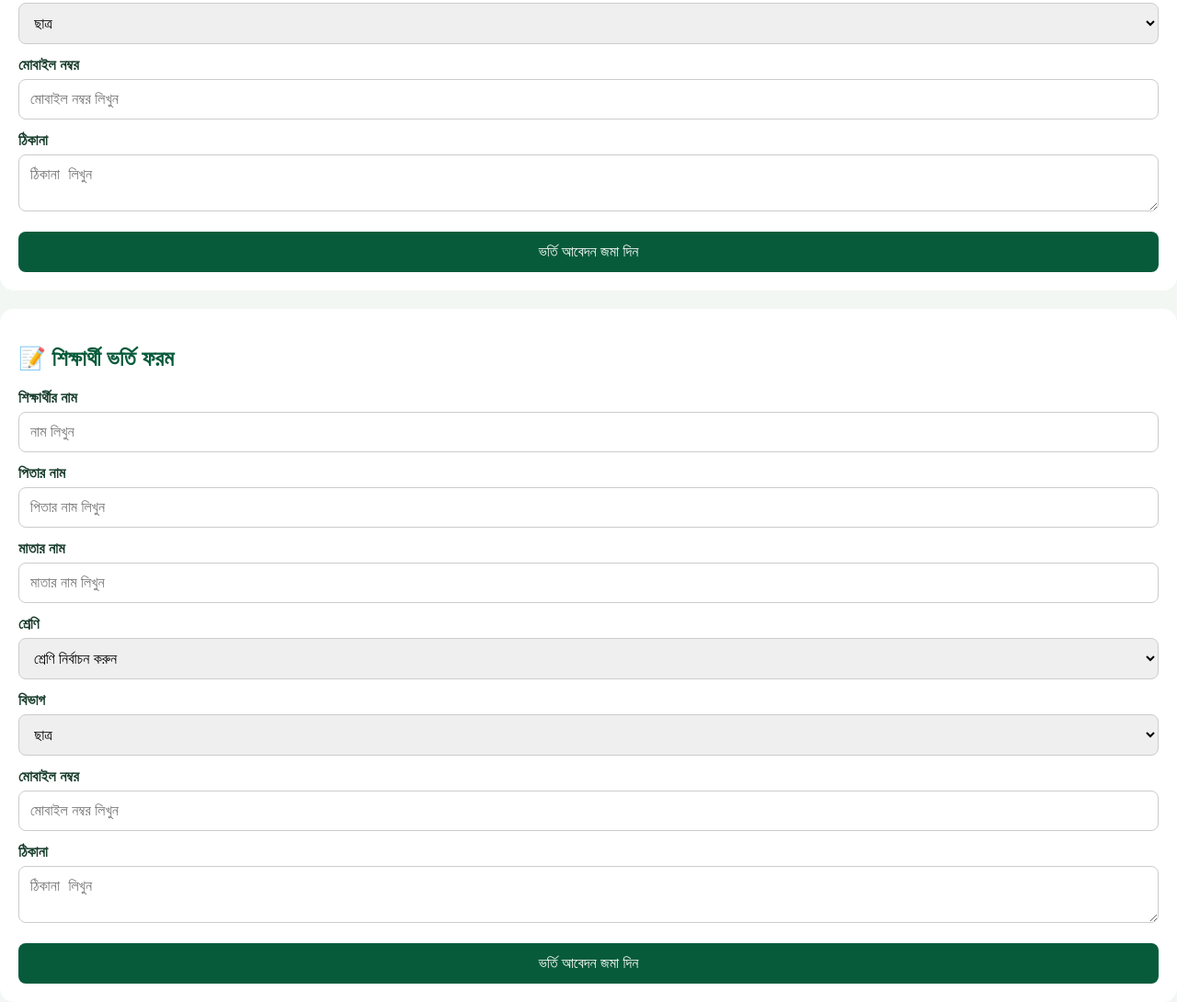
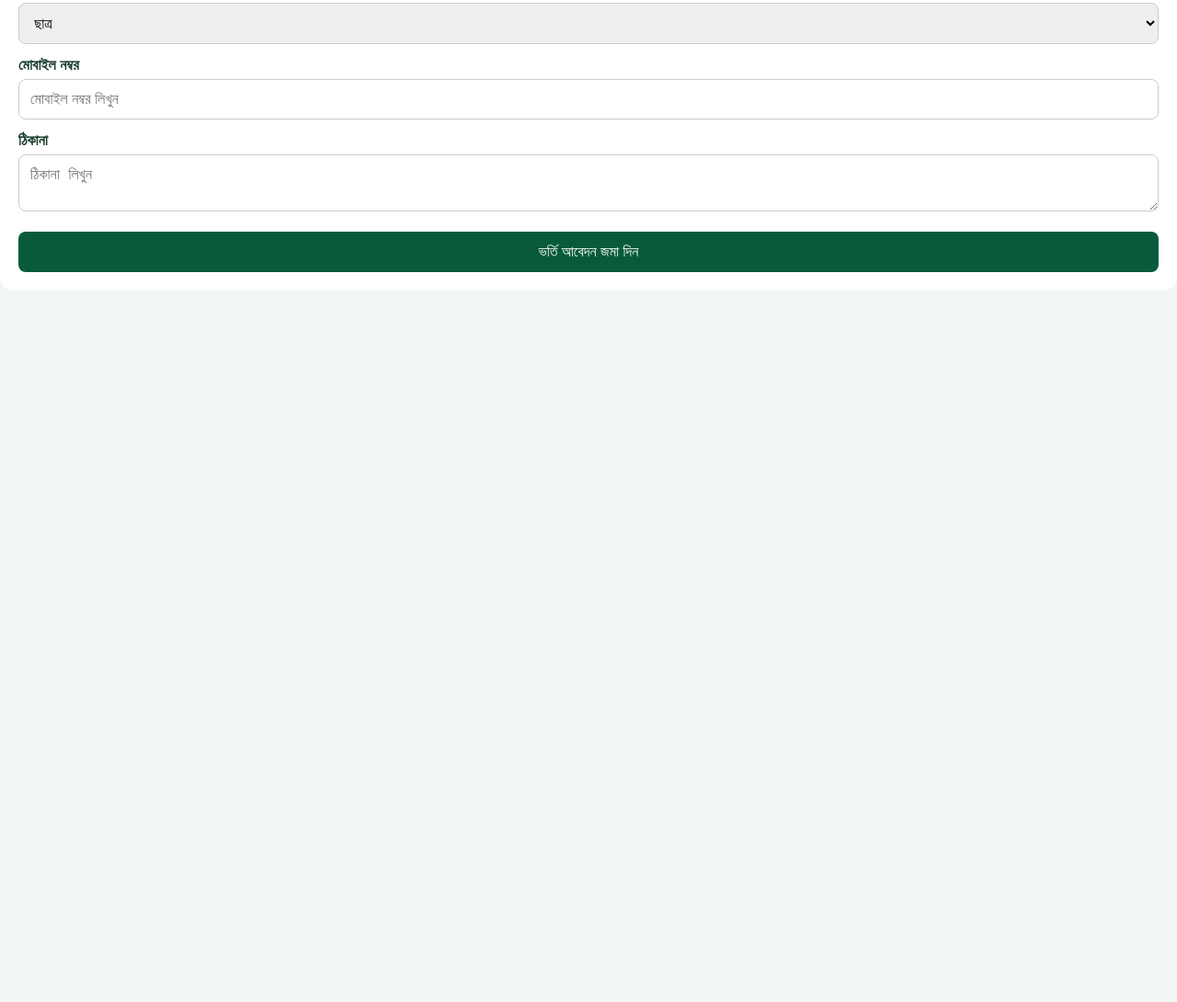
Before and after one commit to Mdkamrulislamalhanafi/noorul-ilm, a plain HTML site: page index.html in a window 1280 px wide. Shown: the part 1713-2803 px from the top of the page at 92% size. After the commit the page ends 2029 px from the top, so only its background shows below. Drawn offline with Linux system fonts and the light colour scheme.

Commit message:
Update index.html

```diff
--- a/index.html
+++ b/index.html
@@ -176,73 +176,5 @@ width:100%;
 font-size:16px;
 }
 </style>
-<div class="section" id="admission">
-<h2>📝 শিক্ষার্থী ভর্তি ফরম</h2>
-
-<form>
-<label>শিক্ষার্থীর নাম</label>
-<input type="text" placeholder="নাম লিখুন" required>
-
-<label>পিতার নাম</label>
-<input type="text" placeholder="পিতার নাম লিখুন">
-
-<label>মাতার নাম</label>
-<input type="text" placeholder="মাতার নাম লিখুন">
-
-<label>শ্রেণি</label>
-<select required>
-<option value="">শ্রেণি নির্বাচন করুন</option>
-<option>প্রথম জামাত</option>
-<option>দ্বিতীয় জামাত</option>
-<option>তৃতীয় জামাত</option>
-<option>চতুর্থ জামাত</option>
-<option>পঞ্চম জামাত</option>
-<option>ষষ্ঠ জামাত</option>
-<option>সপ্তম জামাত</option>
-<option>অষ্টম জামাত</option>
-<option>নবম জামাত</option>
-<option>দশম জামাত</option>
-</select>
-
-<label>বিভাগ</label>
-<select>
-<option>ছাত্র</option>
-<option>ছাত্রী</option>
-</select>
-
-<label>মোবাইল নম্বর</label>
-<input type="tel" placeholder="মোবাইল নম্বর লিখুন">
-
-<label>ঠিকানা</label>
-<textarea placeholder="ঠিকানা লিখুন"></textarea>
-
-<button type="button">ভর্তি আবেদন জমা দিন</button>
-</form>
-</div>
-
-<style>
-form label{
-display:block;
-margin-top:14px;
-font-weight:bold;
-}
-form input,form select,form textarea{
-width:100%;
-padding:12px;
-margin-top:6px;
-border:1px solid #ccc;
-border-radius:8px;
-font-size:16px;
-}
-form button{
-margin-top:18px;
-padding:13px 20px;
-background:#075b3b;
-color:white;
-border:0;
-border-radius:8px;
-width:100%;
-font-size:16px;
-}
-</style></body>
+</body>
 </html>
```
